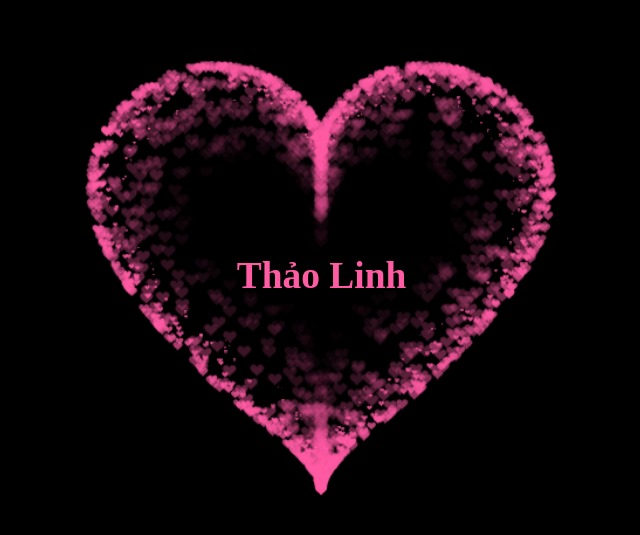
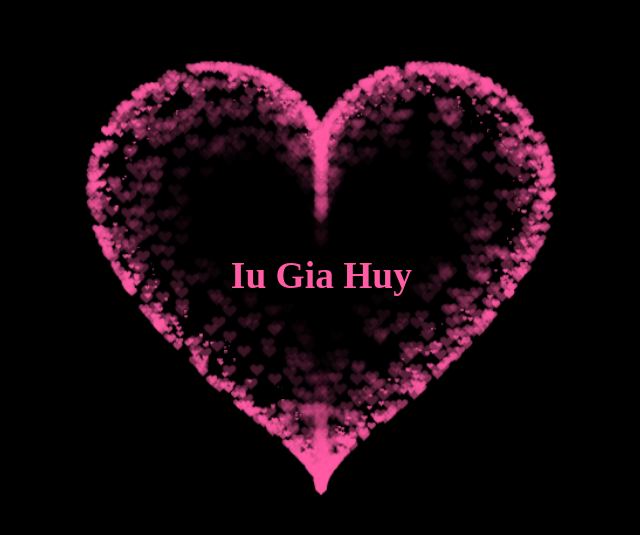
Before and after one commit to nHieu1302/HieuZ1302, a plain HTML site: page index.html in a window 1280 px wide. Shown: the part 125-660 px from the top of the page, without its empty margins (319-959 px from the left). Drawn offline with Linux system fonts and the light colour scheme.

Commit message:
Update index.html

```diff
--- a/index.html
+++ b/index.html
@@ -168,7 +168,7 @@
 
   <body>
 
-    <h1>Thảo Linh</h1>
+    <h1>Iu Gia Huy</h1>
 
     <div class="box">
 
```
